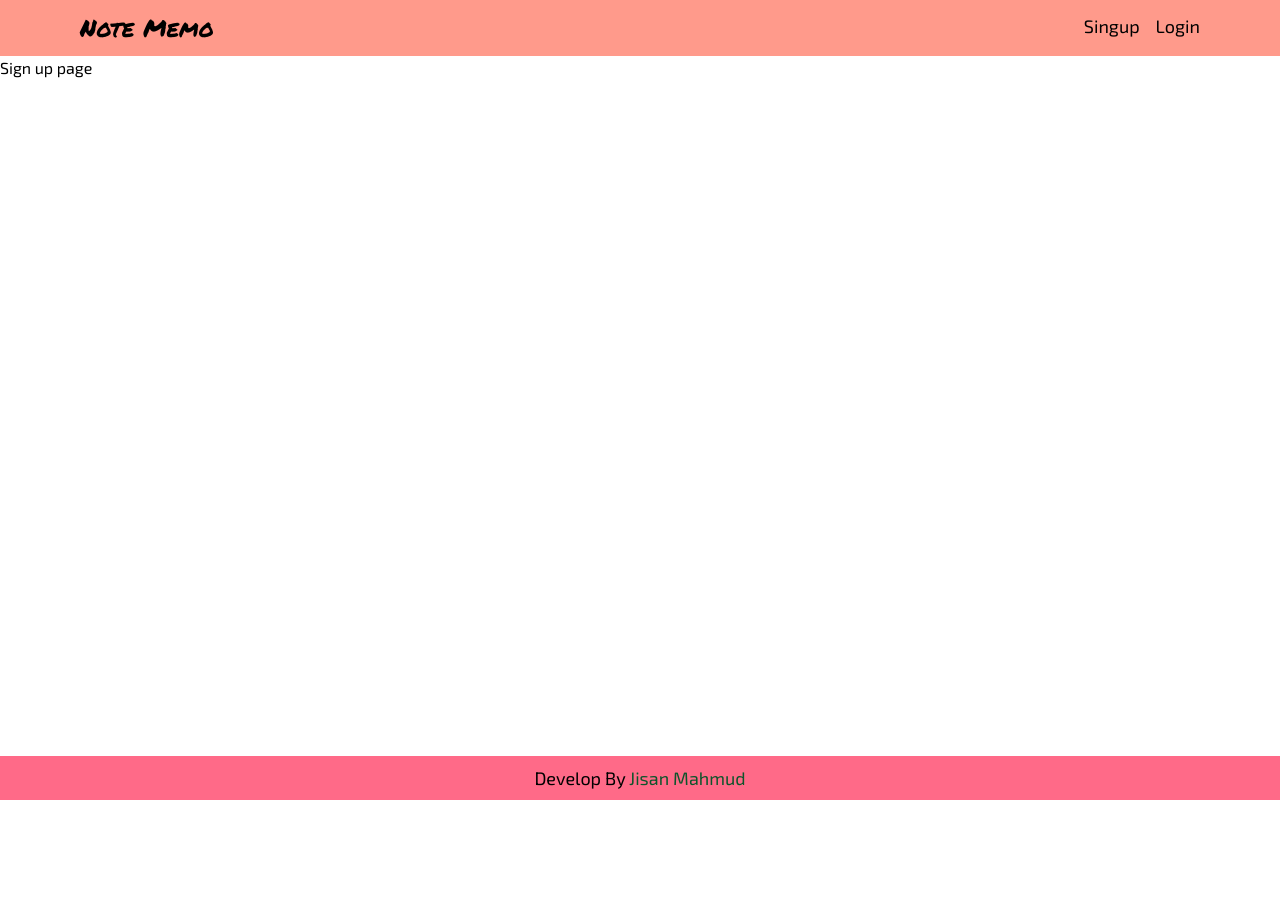
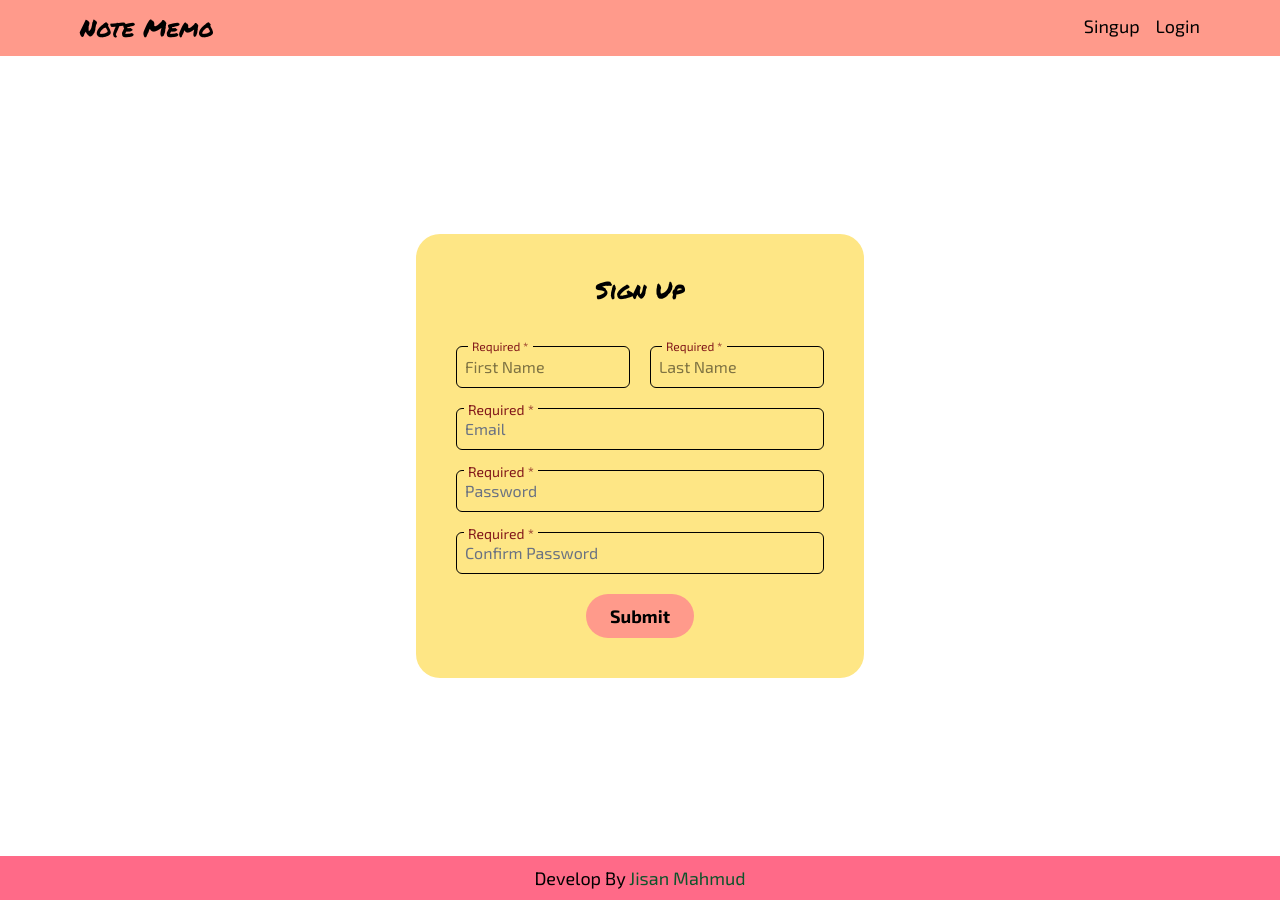
Before and after one commit to jisan-mahmud/note_keeper_frontend, a React (Vite) app: page /sign-up in a window 1280 px wide. Before the commit the page ends 800 px from the top, so only its background shows below. Built offline with nearby package versions, Linux system fonts and the light colour scheme.

Commit message:
design signup form

```diff
--- /dev/null
+++ b/src/component/Buttton.jsx
@@ -0,0 +1,11 @@
+import React from 'react';
+
+const Buttton = ({buttonValue}) => {
+    return (
+        <div className='flex justify-center'>
+            <input className='bg-[#FF9A8B] font-bold rounded-full text-lg px-6 py-2 cursor-pointer' type='submit' value={buttonValue}/>
+        </div>
+    );
+};
+
+export default Buttton;
--- /dev/null
+++ b/src/component/EmailField.jsx
@@ -0,0 +1,18 @@
+import React from 'react';
+
+const EmailField = () => {
+    return (
+        <div className="relative my-5">
+            <input
+                type='email'
+                placeholder="Email"
+                className="border placeholder:text-gray-500 p-2 rounded-md w-full"
+            />
+            <span className="absolute -top-2 left-2 bg-amber-200 text-red-900 text-sm px-1">
+                Required *
+            </span>
+        </div>
+    );
+};
+
+export default EmailField;
--- /dev/null
+++ b/src/component/NameField.jsx
@@ -0,0 +1,31 @@
+import React from 'react';
+
+const NameField = () => {
+    return (
+        <div className="flex flex-wrap sm:flex-nowrap gap-5">
+            {/* First Name Field */}
+            <div className="relative w-full sm:w-1/2">
+                <input
+                    placeholder="First Name"
+                    className="border p-2 rounded-md w-full"
+                />
+                <span className="absolute -top-2 left-3 bg-amber-200 text-red-900 text-xs px-1">
+                    Required *
+                </span>
+            </div>
+
+            {/* Last Name Field */}
+            <div className="relative w-full sm:w-1/2">
+                <input
+                    placeholder="Last Name"
+                    className="border p-2 rounded-md w-full"
+                />
+                <span className="absolute -top-2 left-3 bg-amber-200 text-red-900 text-xs px-1">
+                    Required *
+                </span>
+            </div>
+        </div>
+    );
+};
+
+export default NameField;
--- /dev/null
+++ b/src/component/PasswordField.jsx
@@ -0,0 +1,18 @@
+import React from 'react';
+
+const PasswordField = ({fieldType}) => {
+    return (
+        <div className="relative my-5">
+            <input
+                type='password'
+                placeholder= {fieldType}
+                className="border placeholder:text-gray-500 p-2 rounded-md w-full"
+            />
+            <span className="absolute -top-2 left-2 bg-amber-200 text-red-900 text-sm px-1">
+                Required *
+            </span>
+        </div>
+    );
+};
+
+export default PasswordField;
--- a/src/index.css
+++ b/src/index.css
@@ -10,3 +10,34 @@ h1, h2, h1 > a, b{
     font-optical-sizing: auto;
     font-style: normal;
 }
+
+
+
+/* WebKit (Chrome, Safari, Edge) */
+::-webkit-scrollbar {
+    width: 4px; /* Adjust width */
+}
+
+/* Track (background) */
+::-webkit-scrollbar-track {
+    background: #f0f0f0; /* Light gray background */
+    border-radius: 10px;
+}
+
+/* Handle (scrolling part) */
+::-webkit-scrollbar-thumb {
+    background: #888; /* Darker gray handle */
+    border-radius: 10px;
+}
+
+/* Handle on hover */
+::-webkit-scrollbar-thumb:hover {
+    background: #555; /* Even darker on hover */
+}
+
+/* Firefox */
+body {
+    scrollbar-width: thin; /* Can be 'auto', 'thin', or 'none' */
+    scrollbar-color: #888 #f0f0f0; /* thumb color | track color */
+    -ms-overflow-style: none; /* For Internet Explorer 11 */
+}
--- a/src/pages/Signup.jsx
+++ b/src/pages/Signup.jsx
@@ -1,10 +1,25 @@
-import React from 'react';
+import Buttton from "../component/Buttton";
+import EmailField from "../component/EmailField";
+import NameField from "../component/NameField";
+import PasswordField from "../component/PasswordField";
 
 const Signup = () => {
     return (
-        <div>
-            Sign up page
+        <div className="flex justify-center items-center overflow-hidden w-full min-h-screen p-4">
+            <div className="flex flex-col sm:flex-row w-full sm:w-fit justify-center items-center">
+                <div className="bg-amber-200 p-6 sm:p-10 mx-4 sm:mx-10 rounded-3xl w-full max-w-md">
+                    <h2 className="text-2xl text-center">Sign Up</h2>
+                    <form className="mt-6 sm:mt-10">
+                        <NameField />
+                        <EmailField />
+                        <PasswordField fieldType={'Password'} />
+                        <PasswordField fieldType={'Confirm Password'} />
+                        <Buttton />
+                    </form>
+                </div>
+            </div>
         </div>
+
     );
 };
 
```
